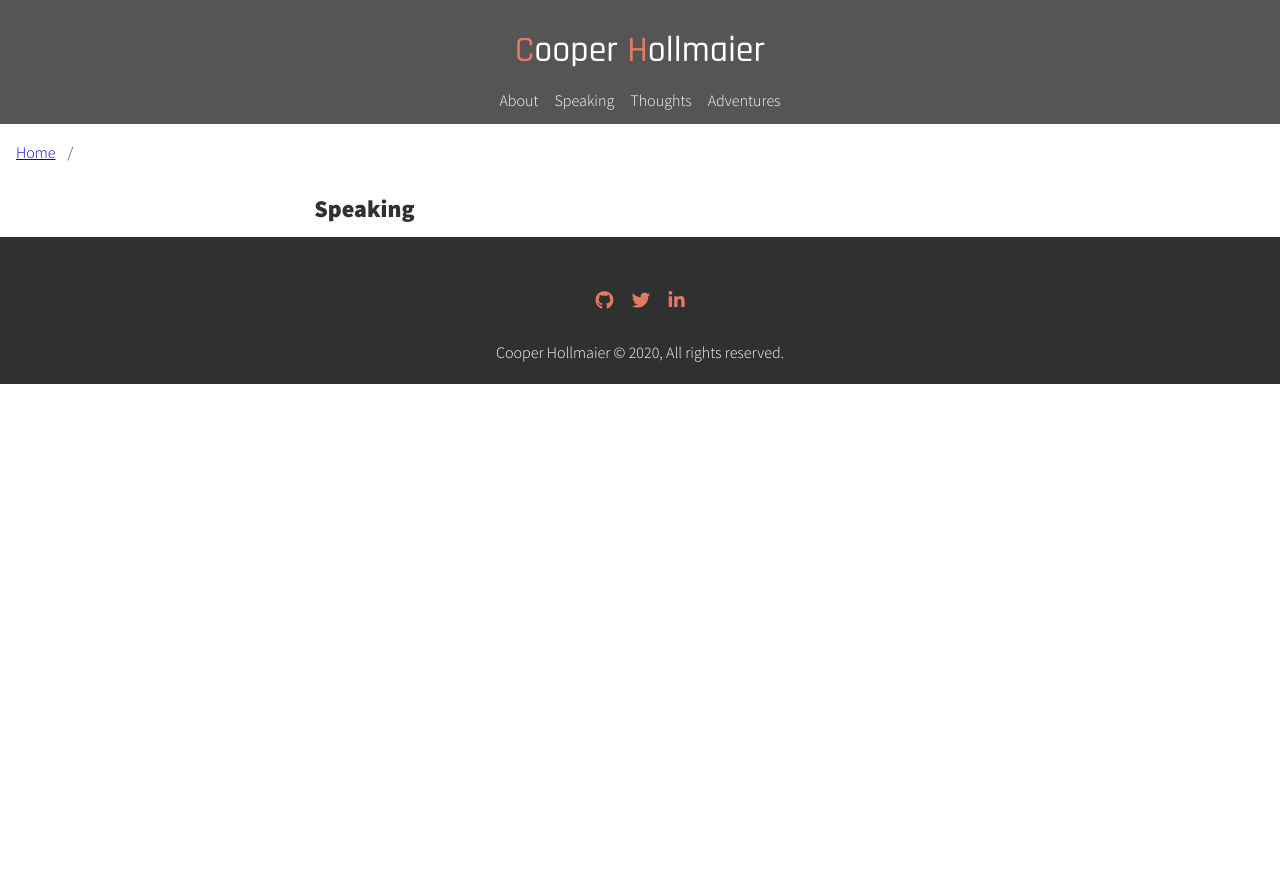
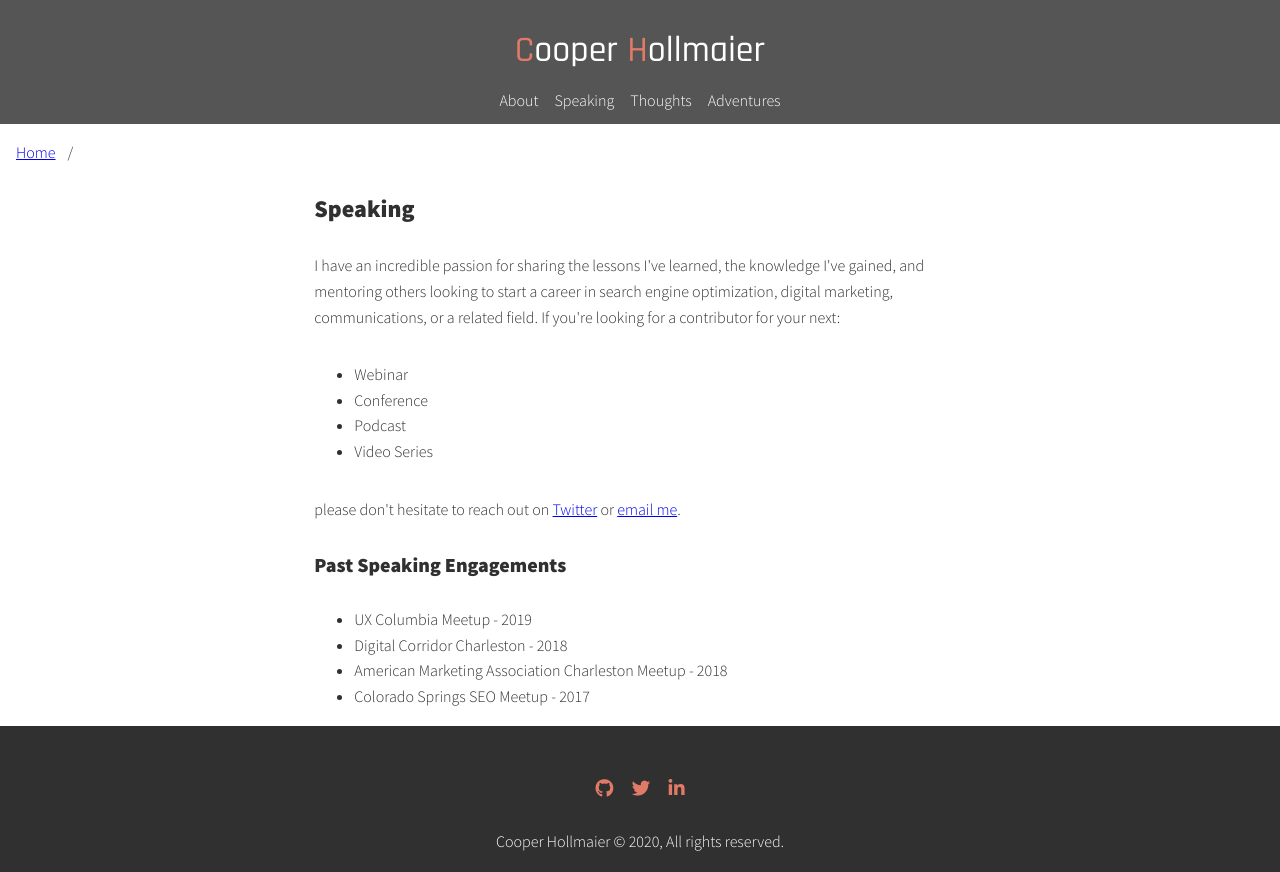
Before and after one commit to chollma/chollma.github.io, a plain HTML site: page speaking.html in a window 1280 px wide. Before the commit the page ends 800 px from the top, so only its background shows below. Drawn offline with Linux system fonts and the light colour scheme.

Commit message:
Updated speaking page with basic information

```diff
--- a/speaking.html
+++ b/speaking.html
@@ -42,8 +42,23 @@
 
     <div class="page">
         <h1>Speaking</h1>
+        <p>I have an incredible passion for sharing the lessons I've learned, the knowledge I've gained, and mentoring others looking to start a career in search engine optimization, digital marketing, communications, or a related field. If you're looking
+            for a contributor for your next:</p>
+        <ul>
+            <li>Webinar</li>
+            <li>Conference</li>
+            <li>Podcast</li>
+            <li>Video Series</li>
+        </ul>
+        <p>please don't hesitate to reach out on <a href="https://twitter.com/cooperhollmaier">Twitter</a> or <a href="mailto:cooperjhollmaier@gmail.com">email me</a>.</p>
 
-
+        <h2>Past Speaking Engagements</h2>
+        <ul>
+            <li>UX Columbia Meetup - 2019</li>
+            <li>Digital Corridor Charleston - 2018</li>
+            <li>American Marketing Association Charleston Meetup - 2018</li>
+            <li>Colorado Springs SEO Meetup - 2017</li>
+        </ul>
     </div>
 
 
```
